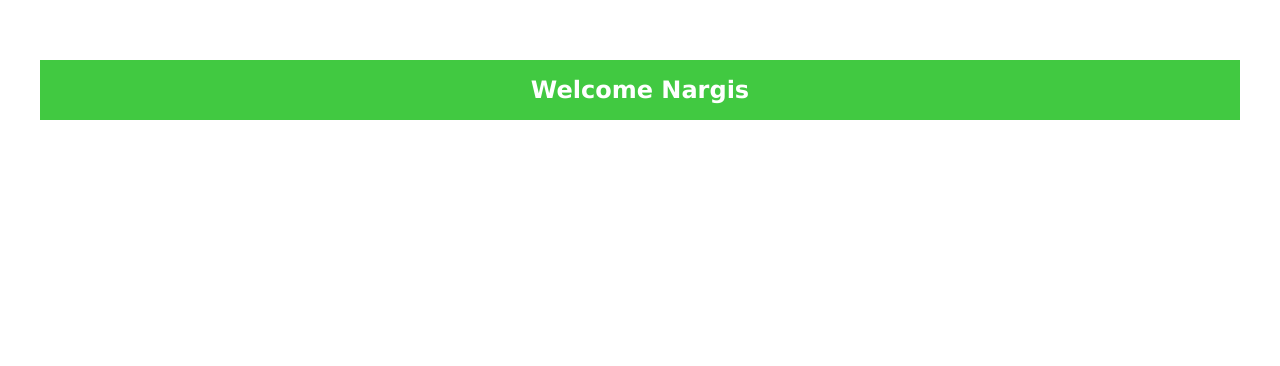
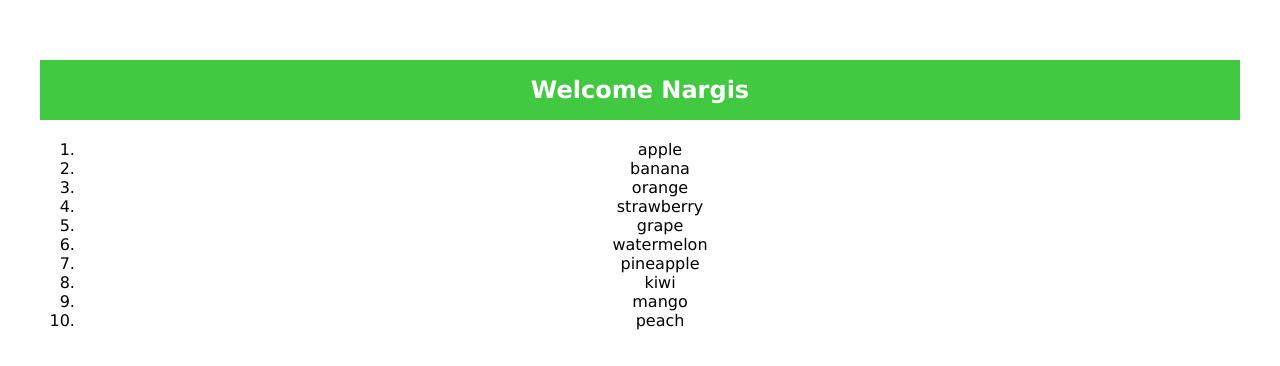
Before and after one commit to Nargissamatova/react_basics, a React (Vite) app in the folder counter/: page / in a window 1280 px wide. Shown: the top 366 px of the page. Built offline with nearby package versions, Linux system fonts and the light colour scheme.

Commit message:
index added to each item

```diff
--- a/counter/src/App.jsx
+++ b/counter/src/App.jsx
@@ -1,10 +1,13 @@
 import "./App.css";
 import Greeting from "./UserGreeting";
+import List from "./Lists";
+import fruits from "./Lists";
 
 function App() {
   return (
     <>
       <Greeting isLoggedIn={true} name="Nargis" />
+      <List />
     </>
   );
 }
--- /dev/null
+++ b/counter/src/Lists.jsx
@@ -0,0 +1,23 @@
+// RENDER LISTS
+
+function List() {
+  const fruits = [
+    { name: "apple", calories: 52 },
+    { name: "banana", calories: 89 },
+    { name: "orange", calories: 47 },
+    { name: "strawberry", calories: 33 },
+    { name: "grape", calories: 69 },
+    { name: "watermelon", calories: 30 },
+    { name: "pineapple", calories: 50 },
+    { name: "kiwi", calories: 61 },
+    { name: "mango", calories: 60 },
+    { name: "peach", calories: 39 },
+  ];
+
+  const listItem = fruits.map((fruit, index) => (
+    <li key={index}>{fruit.name}</li>
+  ));
+  return <ol>{listItem}</ol>;
+}
+
+export default List;
--- a/counter/src/UserGreeting.jsx
+++ b/counter/src/UserGreeting.jsx
@@ -1,3 +1,8 @@
+// CONDITIONAL RENDERING
+
+// PropTypes are a way to specify the expected types of properties passed to a React component, which helps catch bugs early and provide clear documentation for other developers.
+import PropTypes from "prop-types";
+
 function Greeting(props) {
   const welcomeMessage = (
     <h2 className="welcome-message">Welcome {props.name}</h2>
@@ -6,4 +11,14 @@ function Greeting(props) {
 
   return props.isLoggedIn ? welcomeMessage : loginPrompt;
 }
+Greeting.proptypes = {
+  isLoggedIn: PropTypes.bool,
+  name: PropTypes.string,
+};
+
+// sets default values for the props
+Greeting.defaultProps = {
+  isLoggedIn: false,
+  name: "Guest",
+};
 export default Greeting;
```
